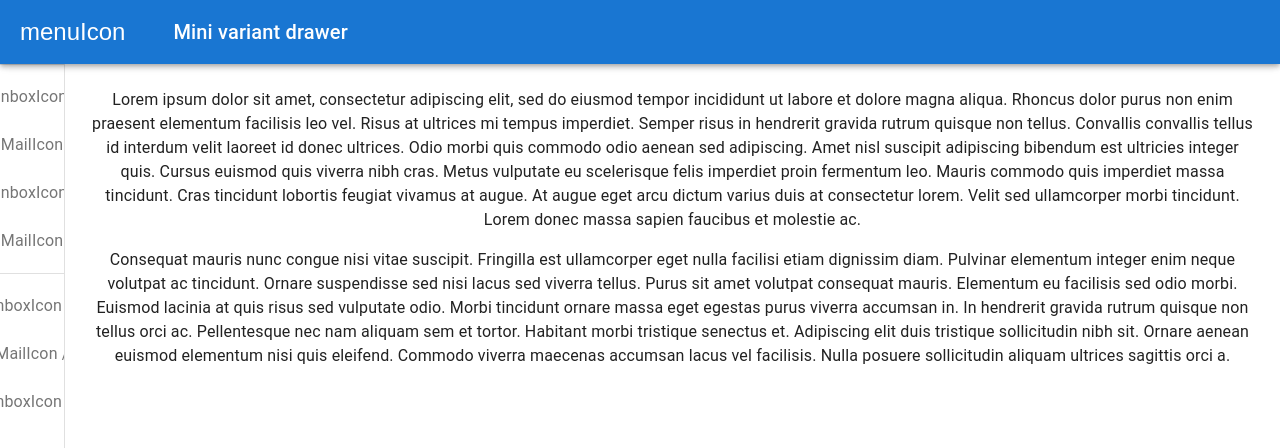
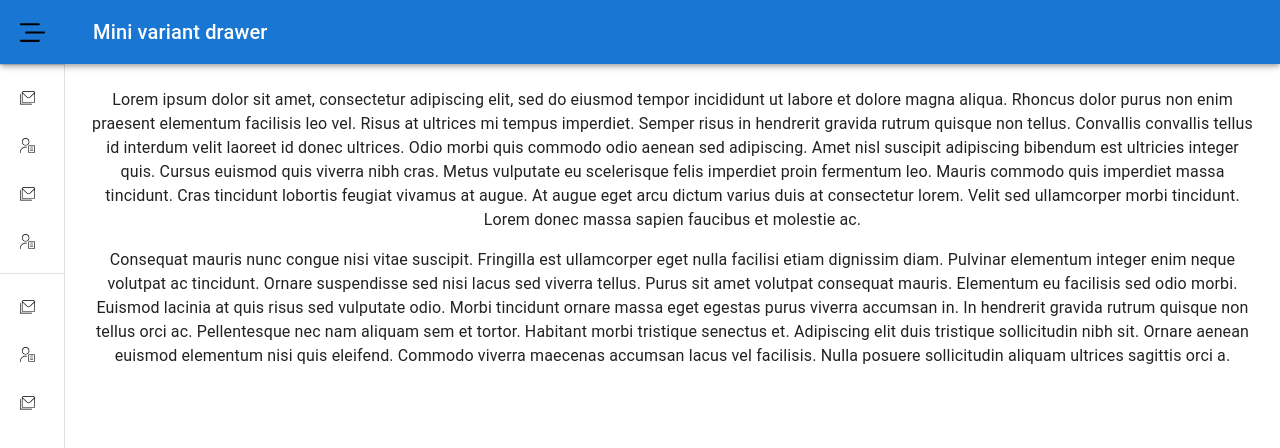
Before and after one commit to tholiyaDixit/impact, a React (Create React App) app in the folder impact-front-end/: page / in a window 1280 px wide. Shown: the top 448 px of the page. Built offline with nearby package versions, Linux system fonts and the light colour scheme.

Commit message:
Use svg image in sidebar

```diff
--- a/impact-front-end/src/components/sideBar/SideBar.tsx
+++ b/impact-front-end/src/components/sideBar/SideBar.tsx
@@ -18,6 +18,12 @@ import ListItemIcon from '@mui/material/ListItemIcon';
 import ListItemText from '@mui/material/ListItemText';
 // import InboxIcon from '@mui/icons-material/MoveToInbox';
 // import MailIcon from '@mui/icons-material/Mail';
+import MenuIcon from '../../images/svg/bars-staggered.svg'
+import leftArrow from '../../images/svg/small-left.svg'
+import mailIcon from '../..//images/svg/email.svg'
+import inboxIcon from '../../images/svg/inbox-in.svg'
+import userIcon from '../../images/svg/user.svg'
+import trashIcon from '../../images/svg/trash.svg'
 
 const drawerWidth = 240;
 
@@ -118,7 +124,7 @@ export default function SideBar() {
             }}
           >
             {/* <MenuIcon />  */}
-            menuIcon
+            <img src={MenuIcon} alt="" style={{width:"25px"}}/>
           </IconButton>
           <Typography variant="h6" noWrap component="div">
             Mini variant drawer
@@ -129,7 +135,7 @@ export default function SideBar() {
         <DrawerHeader>
           <IconButton onClick={handleDrawerClose}>
             {/* {theme.direction === 'rtl' ? <ChevronRightIcon /> : <ChevronLeftIcon />} */}
-            {theme.direction === 'rtl' ? 1 : 2}
+            {theme.direction === 'rtl' ? 1 : <img src={leftArrow} alt="" style={{width:"15px"}}/> }
           </IconButton>
         </DrawerHeader>
         <Divider />
@@ -150,7 +156,7 @@ export default function SideBar() {
                     justifyContent: 'center',
                   }}
                 >
-                  {index % 2 === 0 ? "inboxIcon" : "MailIcon" }
+                  {index % 2 === 0 ?  <img src={mailIcon} alt="" style={{width:"15px"}} /> : <img src={userIcon} alt="" style={{width:"15px"}} /> }
                 </ListItemIcon>
                 <ListItemText primary={text} sx={{ opacity: open ? 1 : 0 }} />
               </ListItemButton>
@@ -175,7 +181,7 @@ export default function SideBar() {
                     justifyContent: 'center',
                   }}
                 >
-                  {index % 2 === 0 ? "<InboxIcon />" : "<MailIcon />"}
+                  {index % 2 === 0 ? <img src={mailIcon} alt="" style={{width:"15px"}} /> : <img src={userIcon} alt="" style={{width:"15px"}} /> }
                 </ListItemIcon>
                 <ListItemText primary={text} sx={{ opacity: open ? 1 : 0 }} />
               </ListItemButton>
```
